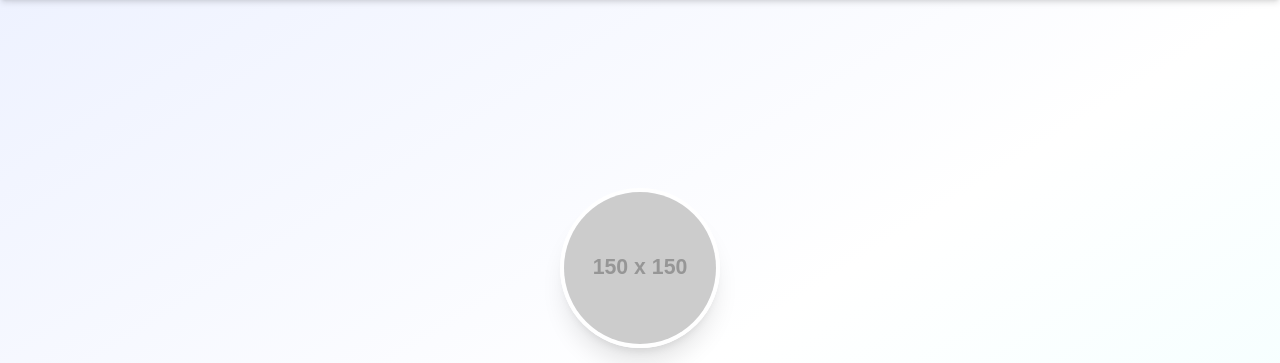
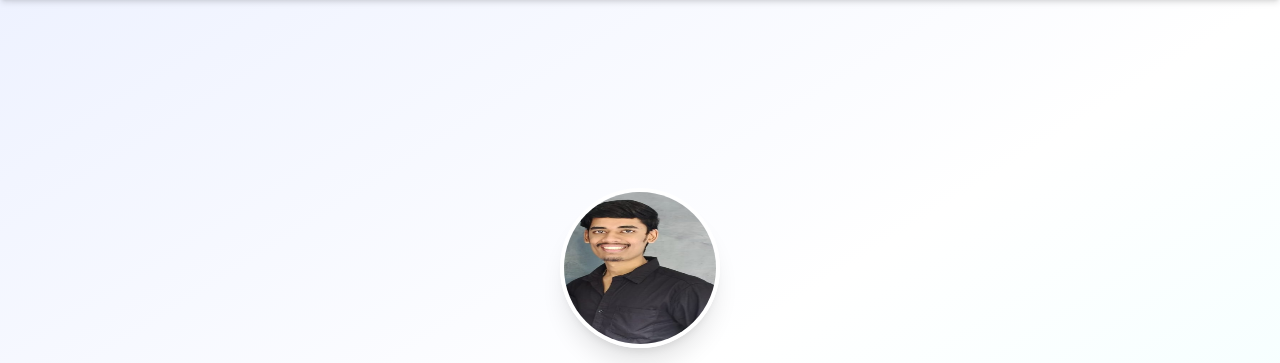
Before and after one commit to sreehari1384/personal-portfolio-webpage, a plain HTML site: page indexs.html in a window 1280 px wide. Shown: the part 72-435 px from the top of the page. Drawn offline with nearby package versions, Linux system fonts and the light colour scheme; placeholder pictures from the web are drawn by us.

Commit message:
Update indexs.html

```diff
--- a/indexs.html
+++ b/indexs.html
@@ -59,7 +59,7 @@
 
   <main>
     <section id="home" class="flex flex-col items-center justify-center text-center min-h-screen px-4 bg-gradient-to-br from-indigo-50 via-white to-cyan-50 dark:from-slate-900 dark:via-slate-800 dark:to-indigo-900">
-        <img src="https://via.placeholder.com/150" alt="Avatar of Nowfal N" class="rounded-full w-40 h-40 mb-6 shadow-xl border-4 border-white dark:border-slate-700">
+        <img src="images/sreehari.jpg" alt="Avatar of Sree Hari R" class="rounded-full w-40 h-40 mb-6 shadow-xl border-4 border-white dark:border-slate-700">
         <h2 class="text-4xl md:text-6xl font-extrabold text-slate-900 dark:text-white">Hi, I'm <span class="gradient-text">Sree Hari R</span></h2>
         <p class="text-xl md:text-2xl text-indigo-600 dark:text-cyan-400 mt-3 font-medium">Web Developer & Designer</p>
         <p class="mt-6 max-w-2xl text-lg text-slate-600 dark:text-slate-300 italic">"Turning ideas into interactive and accessible digital experiences."</p>
@@ -249,4 +249,5 @@
   </script>
 
 </body>
+
 </html>
```
